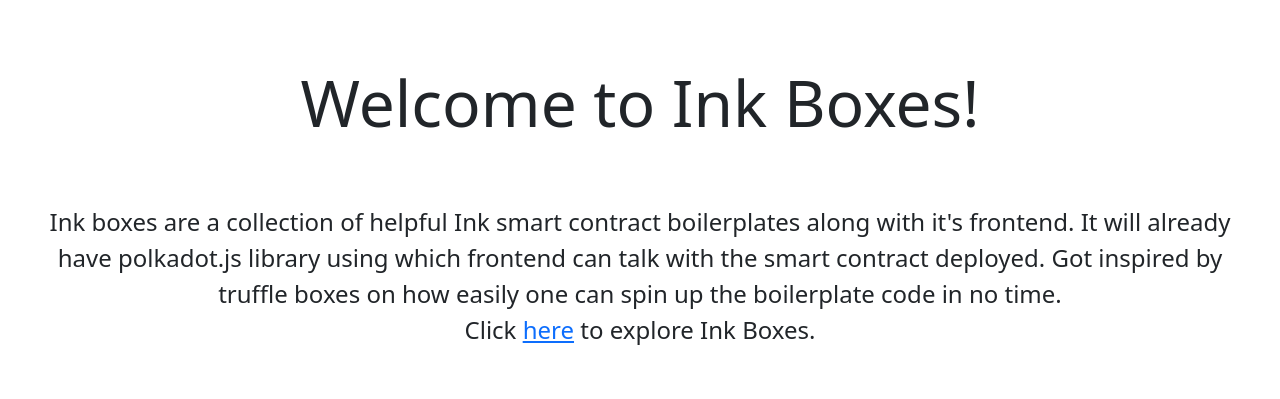
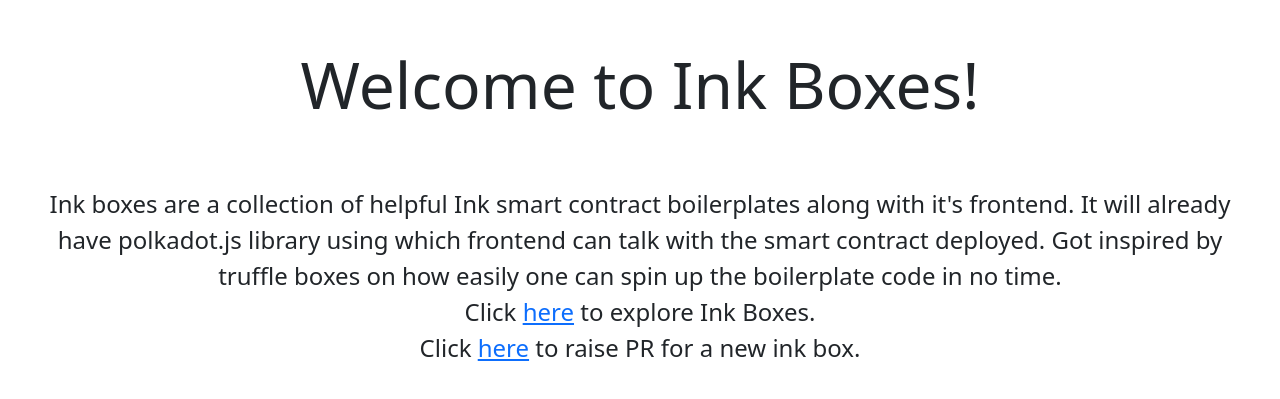
Before and after one commit to avirajkhare00/ink-boxes-ui, a Next.js app: page / in a window 1280 px wide. Shown: the part 161-560 px from the top of the page. Built offline with nearby package versions, Linux system fonts and the light colour scheme.

Commit message:
[Aviraj] Added github link to raise pr for new ink box

```diff
--- a/pages/index.tsx
+++ b/pages/index.tsx
@@ -20,6 +20,8 @@
           Ink boxes are a collection of helpful Ink smart contract boilerplates along with it&apos;s frontend. It will already have polkadot.js library using which frontend can talk with the smart contract deployed. Got inspired by truffle boxes on how easily one can spin up the boilerplate code in no time.
           <br />
           Click <a href='../ink-boxes'>here</a> to explore Ink Boxes.
+          <br />
+          Click <a href='https://github.com/avirajkhare00/ink-boxes'>here</a> to raise PR for a new ink box.
         </p>
       </main>
     </div>
```
